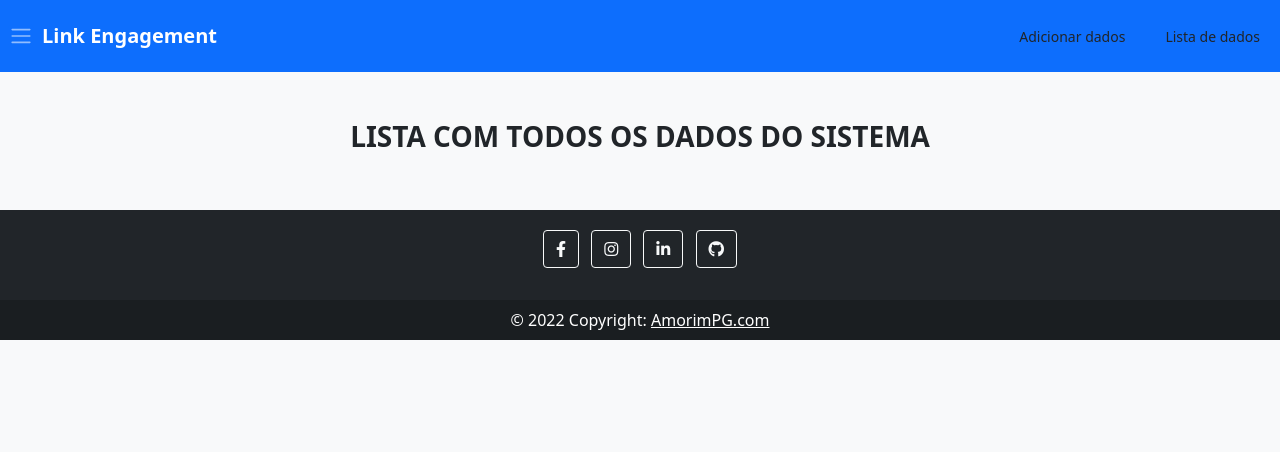
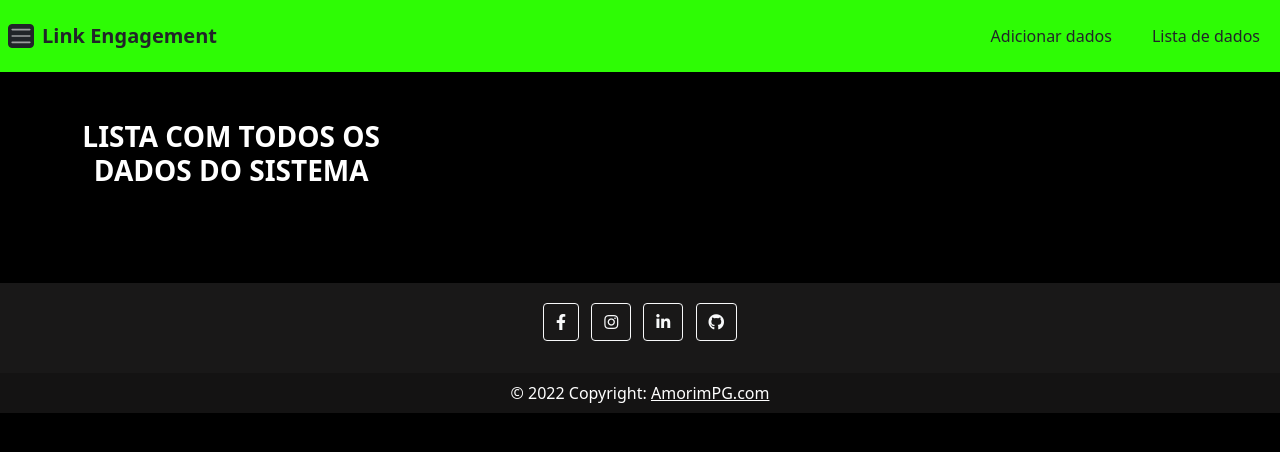
Before and after one commit to fabioamorim25/link_engagement, a Node server app: page / in a window 1280 px wide. Shown: the top 452 px of the page. Run offline with Node 20, Linux system fonts and the light colour scheme; data that the repository does not hold is empty; some libraries are stand-ins or nearby versions.

Commit message:
mostra apenas os dados que o usuario possui. (OBS: novo layout do sistema)

```diff
--- a/controllers/functionalities.js
+++ b/controllers/functionalities.js
@@ -44,6 +44,7 @@
     }//--------------------------------------------
 
     let documentoVazio ={};
+    documentoVazio.user = req.body.user;
     documentoVazio.title = req.body.title;
     documentoVazio.description = req.body.description;
     documentoVazio.url = req.body.url;
--- a/controllers/validate.js
+++ b/controllers/validate.js
@@ -5,6 +5,7 @@
 const validateDados = (data) => {
     const schema = joi.object({
         //Caracterisiticas dos dados
+        user: joi.string().required().min(3).max(20),
         title: joi.string().required().min(3).max(20),
         description: joi.string().required().max(200),
         url: joi.string().required()
--- a/modelGenerico/DocumentUser.js
+++ b/modelGenerico/DocumentUser.js
@@ -7,4 +7,4 @@
 
 
 
-module.exports= mongoose.model('DocumentUser', moldeGenericoUser);
+module.exports= mongoose.model('DocumentUser', moldeGenericoUser);//3°parte pegar o modelo do documento do usuario. sera usada para auxiliar no processo de mostra todos os usuarios na tela
--- a/modelGenerico/NomeColecao.js
+++ b/modelGenerico/NomeColecao.js
@@ -4,6 +4,7 @@
 
 //=========================================
 const moldeGenerico= new mongoose.Schema({
+    user:{type: String, required: true, minlength:3, maxlength:30},
     title:{type: String, required: true, minlength:3, maxlength:30},
     description: {type: String, required: true, maxlength:100},
     url:{type: String, required: true, maxlength:100},
--- a/routes/rotasGeral.js
+++ b/routes/rotasGeral.js
@@ -25,8 +25,7 @@
 //rota para adicionar um novo usuario
 router.post('/addUser', express.urlencoded({extended:true}), featuresUser.addUser);
 
-//ao ser clicado em um dos usuarios sera iniciado a rota abaixo
-//1° PARTE: ROTA PARA ENTRA NA PAGINA MENU DO USUARIO APARTIR DO ID RECEBIDO (antes de mostra o menu sera direcinado para a função loadUser)
+//rota para entra no menu do usuario apartir do id
 router.get('/listAll/:id', featuresUser.loadUser);
 
 module.exports= router;
--- a/templates/add.ejs
+++ b/templates/add.ejs
@@ -9,17 +9,18 @@
     <title>adicionar dado</title>
 </head>
 
-<body class="bg-light">
+<body style="background-color: black;">
 
 <main>
 
     <!-- colocar aqui o tamplete do cabeçalho [navbar.ejs] -->
     <%- include('partials/navbar.ejs')%>
 
-    <h3 class="text-center fw-bold mt-5">ADICIONAR NOVO DADO AO BANCO DE DADOS</h3>
+    <h3 class="text-center fw-bold mt-5 fw-bold text-white">ADICIONAR NOVO DADO AO BANCO DE DADOS</h3>
     <div class="container w-50">
 
         <form class=" d-flex flex-column" action="/" method="post">
+            <input class="mb-3 mt-2" name="user" placeholder="Usuário" type="text">
             <input class="mb-3 mt-3" name="title" placeholder="Title">
             <input class="mb-3 pb-5" name="description" placeholder="Description">
             <input class="mb-3" name="url" placeholder="URL" type="url">
--- a/templates/all.ejs
+++ b/templates/all.ejs
@@ -8,17 +8,17 @@
     <link href="https://cdn.jsdelivr.net/npm/bootstrap@5.1.3/dist/css/bootstrap.min.css" rel="stylesheet" integrity="sha384-1BmE4kWBq78iYhFldvKuhfTAU6auU8tT94WrHftjDbrCEXSU1oBoqyl2QvZ6jIW3" crossorigin="anonymous">
     <title>Lista de dados</title>
 </head>
-<body class="bg-light">
+<body style="background-color: black;">
   <!--ESTRUTURA NAVBAR COM OFFCANVAS------------------------------------------------------------------------------- -->
-    <header class="navbar navbar-dark bg-primary">
+    <header class="navbar navbar-dark" style="background-color: rgb(46, 252, 5);">
         <div class="navbar">
-            <button class="btn btn-primary navbar-toggler-icon mx-2" data-bs-toggle="offcanvas" data-bs-target="#offcanvasScrolling"></button>
-            <div class="navbar-brand fw-bold">Link Engagement</div>
+            <button class="btn btn-dark navbar-toggler-icon mx-2" data-bs-toggle="offcanvas" data-bs-target="#offcanvasScrolling"></button>
+            <div class="navbar-brand fw-bold text-dark">Link Engagement</div>
         </div>
 
         <nav class="offcanvas offcanvas-start bg-secondary" id="offcanvasScrolling">
             <div class="offcanvas-header">
-                <h5 class="text-white">MENU DOS USUARIOS</h5>
+                <h5 class="text-white">MENU DOS USUÁRIOS</h5>
                 <button type="button" class="btn-close text-reset" data-bs-dismiss="offcanvas"></button>
             </div>
             <div class="offcanvas-body">
@@ -39,26 +39,26 @@
             </div>
         </nav>
         <div class="nav">
-            <a class="nav-link m-1 btn-sm text-dark" href="/add">Adicionar dados</a>
-            <a class="nav-link m-1 btn-sm text-dark" href="/">Lista de dados</a>
+            <a class="nav-link m-1 text-dark" href="/add">Adicionar dados</a>
+            <a class="nav-link m-1 text-dark" href="/">Lista de dados</a>
         </div>
     </header>
   <!------------------------------------------------------------------------------------------------------------------->
-
-    <h3 class="mt-5 text-center fw-bold">LISTA COM TODOS OS DADOS DO SISTEMA</h3>
-    <main class="container d-flex flex-wrap ">
+<div class="d-flex">
+    <h3 class="m-5 text-center fw-bold text-white">LISTA COM TODOS OS DADOS DO SISTEMA</h3>
+    <main class="container d-flex flex-wrap">
         <% for(let i=0; i< dados.length; i++){%>
-            <div class="card bg-dark m-1 p-4" style="width:250px"><%dados[i]._id%>
-                <div class="d-flex flex-column">
-                    <h1 class="text-muted fw-bold text-capitalize"><%=dados[i].title%></h1>
+            <div class="card m-1 p-4" style="width:260px; background-color: rgba(26, 25, 25, 0.993);"><%dados[i]._id%>
+                <div class="flex-column">
+                    <h1 class="text-light fw-bold text-capitalize fst-italic"><%=dados[i].title%></h1>
                     <div class="text-white text-capitalize"><%=dados[i].description%></div>
                     <div class="text-white"><%=dados[i].url%></div>
-                    <div class="text-info"> Clicks: <%=dados[i].click%></div>
+                    <div class="text-success"> Clicks: <%=dados[i].click%></div>
                 </div>
             </div>
         <%}%>
     </main>
-
+</div>
      <!-- colocar aqui o tamplete do rodapé [footer.ejs] -->
     <%- include('partials/footer.ejs')%>
 </body>
--- a/templates/edit.ejs
+++ b/templates/edit.ejs
@@ -14,6 +14,7 @@
     <h3 class="text-center fw-bold">EDITAR DADO DO BANCO DE DADOS</h3>
     <div class="container w-50">
         <form class=" d-flex flex-column" action="/edit/<%=body.id%>" method="post">
+            <input class="mb-3 mt-2" name="user" placeholder="Usuário" required type="text">
             <input class="mb-3 mt-2" name="title" placeholder="Title" required type="text">
             <input class="mb-3 pb-5" name="description" placeholder="Description" required type="text">
             <input class="mb-3" name="url" placeholder="URL" required type="url">
--- a/templates/partials/footer.ejs
+++ b/templates/partials/footer.ejs
@@ -11,7 +11,7 @@
 </head>
 <body>
 
-    <footer class="mt-5 bg-dark text-center text-white">
+    <footer class="mt-5 text-center text-white" style="background-color: rgba(26, 25, 25, 0.993);">
 
         <div class="container p-3 pb-1">
             <section class="mb-4">
```
Also changed, not shown: controllers/featuresUser.js (+13 -12 lines), templates/listAll.ejs (+14 -6 lines), templates/partials/navbar.ejs (+4 -4 lines).
